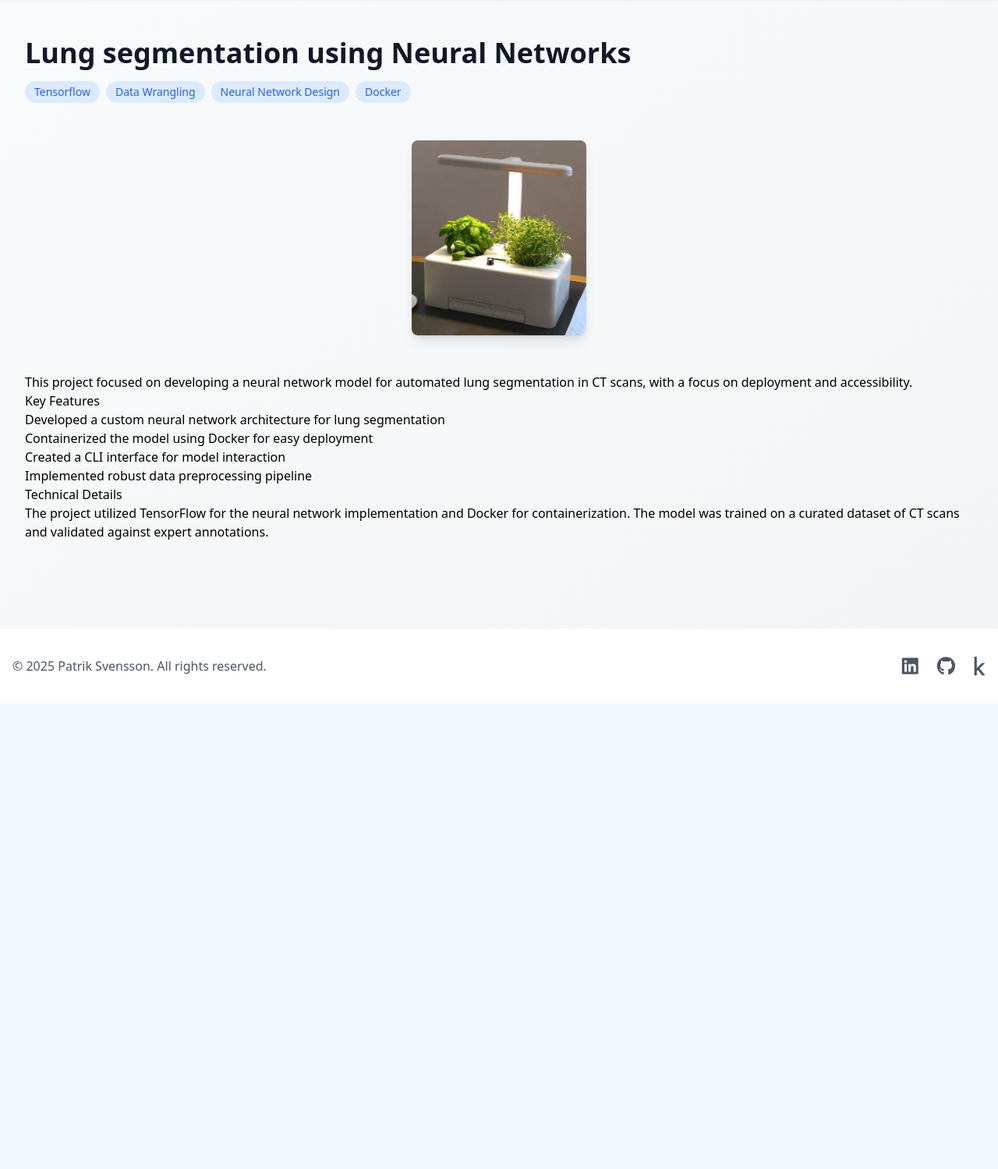
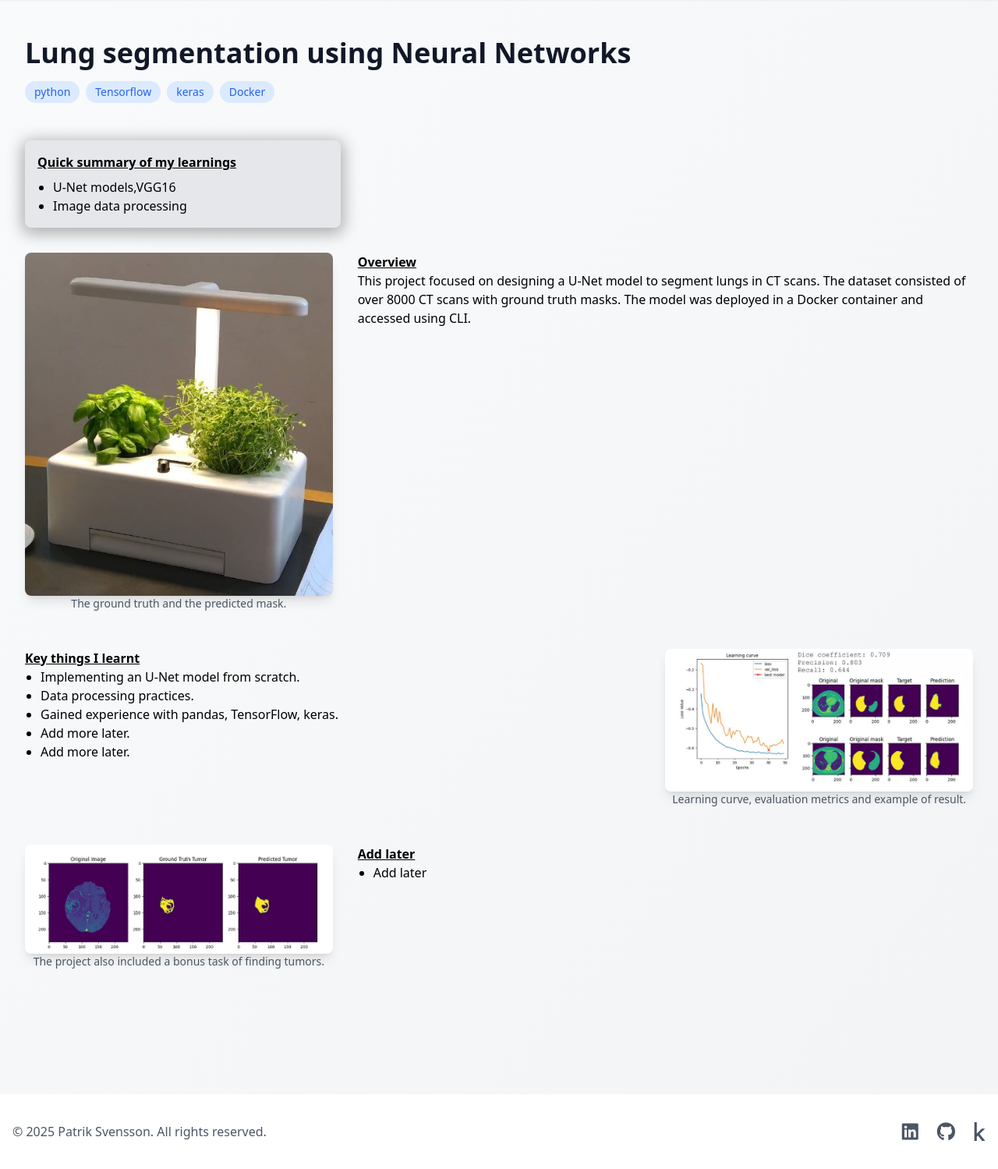
Before and after one commit to patriksn/portfolio, a Flask app: page /lung-segmentation in a window 1280 px wide. Shown: the part 64-1563 px from the top of the page at 78% size. Before the commit the page ends 966 px from the top, so only its background shows below. Run offline with Flask 3, Linux system fonts and the light colour scheme; some libraries are stand-ins or nearby versions.

Commit message:
Style: Created p3 properly.
Wrote text and added images

```diff
--- a/portfolio_page/app.py
+++ b/portfolio_page/app.py
@@ -128,7 +128,7 @@ projects = {
             <h2>Technical Details</h2>
             <p>The project utilized TensorFlow for the neural network implementation and Docker for containerization. The model was trained on a curated dataset of CT scans and validated against expert annotations.</p>
         ''',
-        'technologies': ['Tensorflow', 'Data Wrangling', 'Neural Network Design', 'Docker'],
+        'technologies': ['python','Tensorflow', 'keras', 'Docker'],
         'links': {}
     },
     'kth-project': {
--- a/portfolio_page/templates/project3.html
+++ b/portfolio_page/templates/project3.html
@@ -14,23 +14,64 @@
         </div>
     </div>
 
-    <!-- Project Image -->
-    <div class="mb-12">
-        <div class="max-w-4xl mx-auto">
-            <img src="{{ url_for('static', filename='images/' + project.image) }}" alt="{{ project.title }}" class="w-1/4 h-auto rounded-lg shadow-lg mx-auto">
+<!-- Learning Highlights Box -->
+<div class="bg-gray-200 p-4 rounded-lg shadow-[0_4px_20px_4px_rgba(0,0,0,0.3)] md:w-1/3 mb-8">
+    <h3 class="font-bold underline mb-2">Quick summary of my learnings</h3>
+    <ul class="list-disc pl-5">
+        <li>U-Net models,VGG16</li>
+        <li>Image data processing</li>
+    </ul>
+</div>
+
+    <!-- First Block: Image Left, Text Right -->
+    <div class="flex flex-col md:flex-row gap-8 mb-12">
+        <div class="md:w-1/3">
+            <img src="{{ url_for('static', filename='images/' + project.image) }}" alt="{{ project.title }}" class="w-full h-auto rounded-lg shadow-lg">
+            <figcaption class="text-center text-sm text-gray-600">The ground truth and the predicted mask.</figcaption>
+        </div>
+        <div class="md:w-2/3 prose">
+            <h2 class="font-bold underline">Overview</h2>
+            <p>This project focused on designing a U-Net model to segment lungs in CT scans. The dataset consisted of over 8000 CT scans with ground truth masks. The model was deployed in a Docker container and accessed using CLI. </p>
         </div>
     </div>
 
-    <!-- Project Content -->
-    <div class="prose max-w-none">
-        {{ project.content | safe }}
+    <!-- Second Block: Text Left, Image Right -->
+    <div class="flex flex-col-reverse md:flex-row gap-8 mb-12">
+        <div class="md:w-2/3 prose">
+            <h2 class="font-bold underline">Key things I learnt</h2>
+            <ul class="list-disc pl-5">
+                <li>Implementing an U-Net model from scratch.</li>
+                <li>Data processing practices.</li>
+                <li>Gained experience with pandas, TensorFlow, keras.</li>
+                <li>Add more later.</li>
+                <li>Add more later.</li>
+            </ul>
+        </div>
+        <div class="md:w-1/3">
+            <img src="{{ url_for('static', filename='images/project3_1.JPG') }}" alt="Project 3_1" class="w-full h-auto rounded-lg shadow-lg">
+            <figcaption class="text-center text-sm text-gray-600">Learning curve, evaluation metrics and example of result.</figcaption>
+        </div>
+    </div>
+
+    <!-- Third Block: Image Left, Text Right -->
+    <div class="flex flex-col md:flex-row gap-8 mb-12">
+        <div class="md:w-1/3">
+            <img src="{{ url_for('static', filename='images/project3_2.JPG') }}" alt="Project 3_2" class="w-full h-auto rounded-lg shadow-lg">
+            <figcaption class="text-center text-sm text-gray-600">The project also included a bonus task of finding tumors.</figcaption>
+        </div>
+        <div class="md:w-2/3 prose">
+            <h2 class="font-bold underline">Add later</h2>
+            <ul class="list-disc pl-5">
+                <li>Add later</li>
+            </ul>
+        </div>
     </div>
 
     {% if project.links %}
     <div class="mt-8">
         {% if project.links.thesis %}
         <p>You can find the complete thesis and documentation here:</p>
-        <a href="{{ project.links.thesis }}" target="_blank" class="text-blue-600 hover:text-blue-800">View on Diva →</a>
+        <a href="{{ project.links.thesis }}" target="_blank" class="text-blue-600 hover:text-blue-800">View on DiVA →</a>
         {% endif %}
         {% if project.links.pdf %}
         <p>You can also download the thesis PDF here:</p>
```
Also changed, not shown: portfolio_page/templates/home.html (+3 -5 lines).
